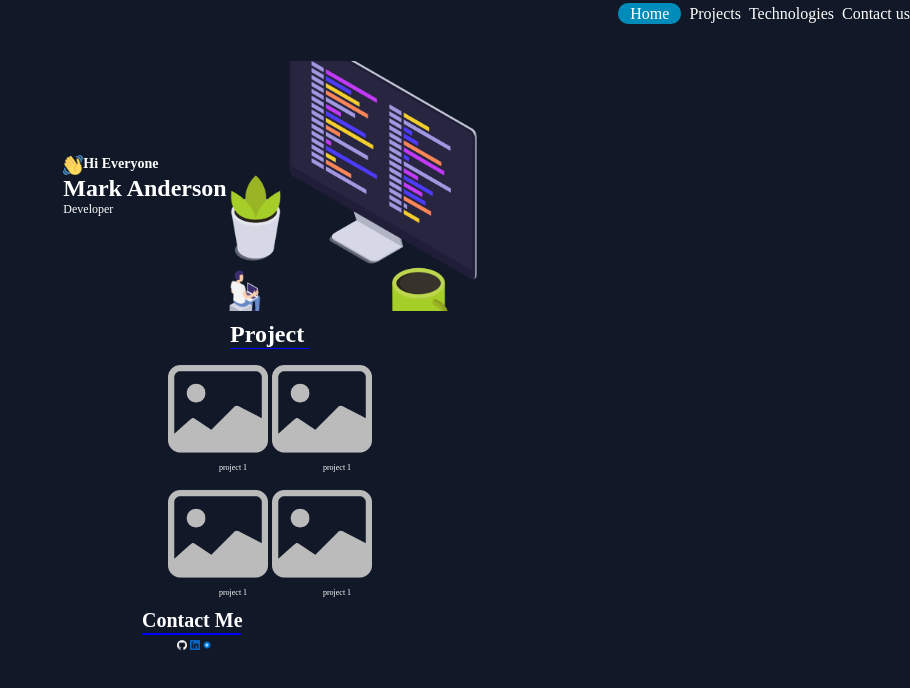
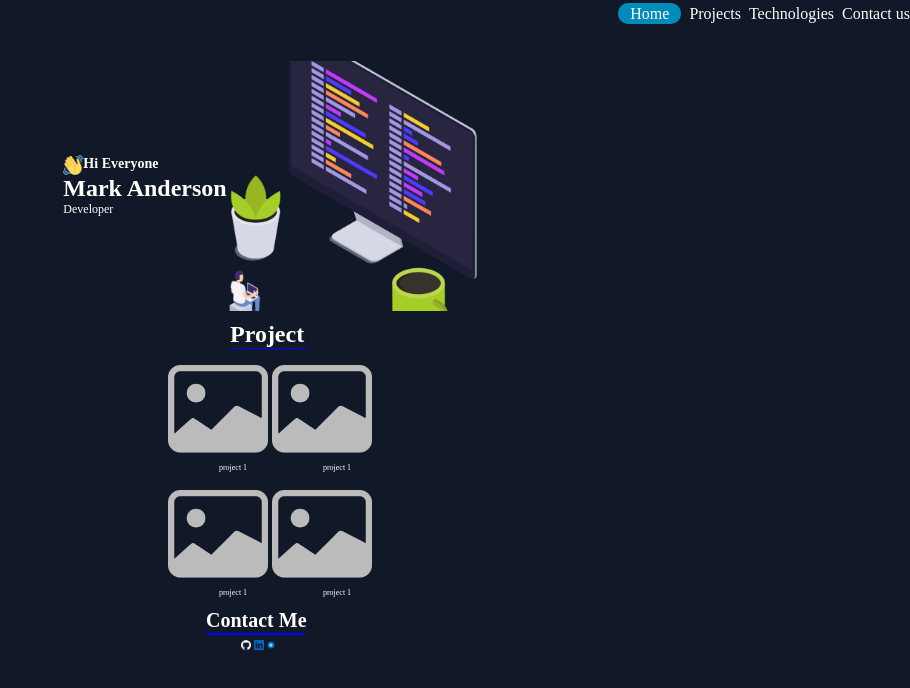
Before and after one commit to sahilrms/responsiveDesign1, a plain HTML site: page index.html in a window 1280 px wide. Shown: the whole page, without its empty margins (370-1280 px from the left). Drawn offline with Linux system fonts and the light colour scheme.

Commit message:
contact me centered

```diff
--- a/styles/style.css
+++ b/styles/style.css
@@ -87,12 +87,12 @@ align-items: center;
 }
 
 .con{
-    margin-left: 40%;
+    margin-left: 45%;
     font-size: 10px;
     margin-top: 10px;
-    /* display: flex; */
-    /* flex-direction: column; */
-    /* justify-content: center; */
+    display: flex;
+    flex-direction: column;
+    /* justify-items: center; */
 
 }
 .logos{
```
